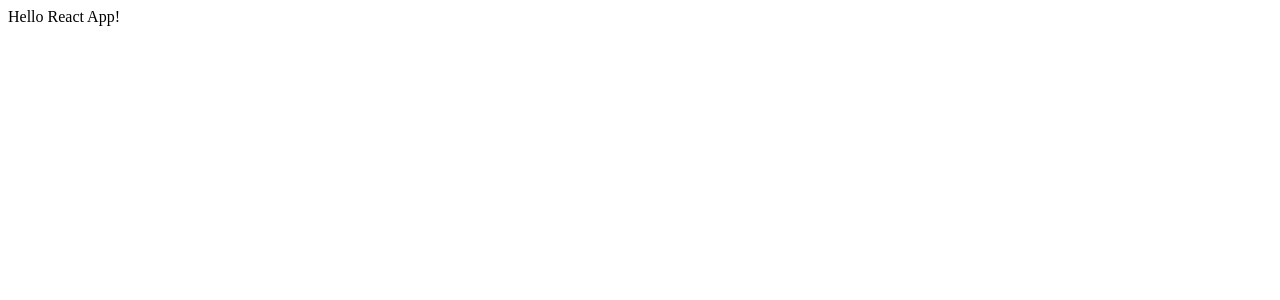
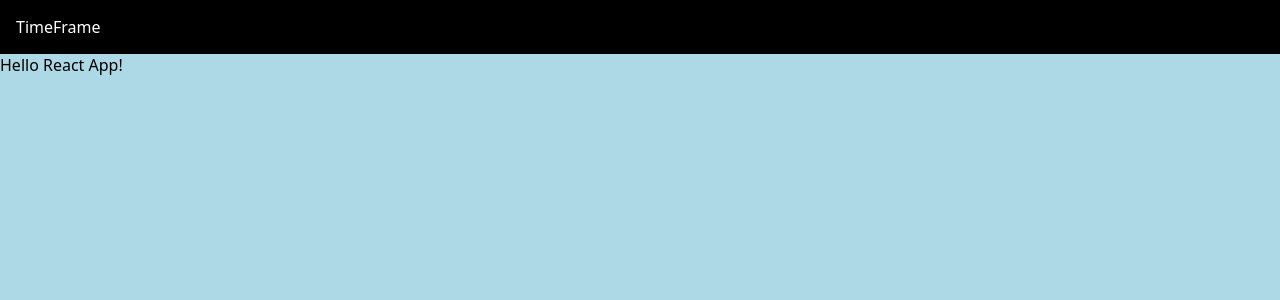
Before and after one commit to derekleerock/TimeFrame-pwa, a React app: page / in a window 1280 px wide. Shown: the top 300 px of the page. Built offline with nearby package versions, Linux system fonts and the light colour scheme.

Commit message:
add SCSS

```diff
--- a/index.html
+++ b/index.html
@@ -2,6 +2,8 @@
 <html>
     <head>
         <meta charset="UTF-8">
+        <meta http-equiv="X-UA-Compatible" content="IE=edge">
+        <meta name="viewport" content="width=device-width, initial-scale=1.0">
         <title>TimeFrame</title>
     </head>
     <body>
--- a/package.json
+++ b/package.json
@@ -2,7 +2,7 @@
   "name": "timeframe-pwa",
   "version": "1.0.0",
   "description": "",
-  "main": "src/index.js",
+  "main": "src/js/index.js",
   "scripts": {
     "start": "webpack-dev-server",
     "build": "webpack",
@@ -16,6 +16,7 @@
     "babel-loader": "^7.1.5",
     "babel-preset-env": "^1.7.0",
     "babel-preset-react": "^6.24.1",
+    "css-loader": "^1.0.0",
     "enzyme": "^3.3.0",
     "enzyme-adapter-react-16": "^1.1.1",
     "expect": "^23.4.0",
@@ -23,9 +24,12 @@
     "jsdom": "^11.11.0",
     "jsdom-global": "^3.0.2",
     "mocha": "^5.2.0",
+    "node-sass": "^4.9.2",
     "react": "^16.4.1",
     "react-dom": "^16.4.1",
+    "sass-loader": "^7.0.3",
     "sinon": "^6.1.4",
+    "style-loader": "^0.21.0",
     "webpack": "^4.16.2",
     "webpack-cli": "^3.1.0",
     "webpack-dev-server": "^3.1.5"
--- a/src/App.js
+++ b/src/js/App.js
@@ -1,9 +1,11 @@
 import React from 'react'
+import AppBar from './AppBar'
 
 export default class App extends React.Component {
     render() {
         return (
             <div>
+                <AppBar/>
                 Hello React App!
             </div>
         )
--- /dev/null
+++ b/src/js/AppBar.js
@@ -0,0 +1,13 @@
+import React from 'react'
+import '../scss/appBar.scss'
+
+export default class AppBar extends React.Component {
+  render() {
+
+    return (
+      <header>
+        TimeFrame
+      </header>
+    )
+  }
+}
--- a/src/index.js
+++ b/src/js/index.js
@@ -1,6 +1,7 @@
 import React from 'react'
 import ReactDOM from 'react-dom'
 import App from './App.js'
+import '../scss/app.scss'
 
 ReactDOM.render(
     <App/>,
--- /dev/null
+++ b/src/scss/app.scss
@@ -0,0 +1,9 @@
+body {
+  margin: 0;
+  padding: 0;
+  font-size: 16px;
+  font-family: "Noto Sans", sans-serif;
+  background-color: lightblue;
+  height: 100%;
+  width: 100%;
+}
--- /dev/null
+++ b/src/scss/appBar.scss
@@ -0,0 +1,5 @@
+header {
+  background-color: black;
+  padding: 1rem;
+  color: white;
+}
--- a/webpack.config.js
+++ b/webpack.config.js
@@ -3,7 +3,7 @@ const HtmlWebpackPlugin = require('html-webpack-plugin')
 
 var config = {
   mode: 'development',
-    entry: './src/index.js',
+  entry: './src/js/index.js',
 
   output: {
     path: path.resolve(__dirname, 'dist'),
@@ -22,6 +22,14 @@ var config = {
         test: /\.js?$/,
         exclude: /node_modules/,
         loader: 'babel-loader',
+      },
+      {
+        test: /\.scss$/,
+        use: [
+          'style-loader',
+          'css-loader',
+          'sass-loader',
+        ]
       }
     ],
   },
```
Also changed, not shown: test/AppTest.js (+1 -1 lines), 1 other file (tests, documents, lock files or other folders). Lines whose indentation alone changed are shown as unchanged.
